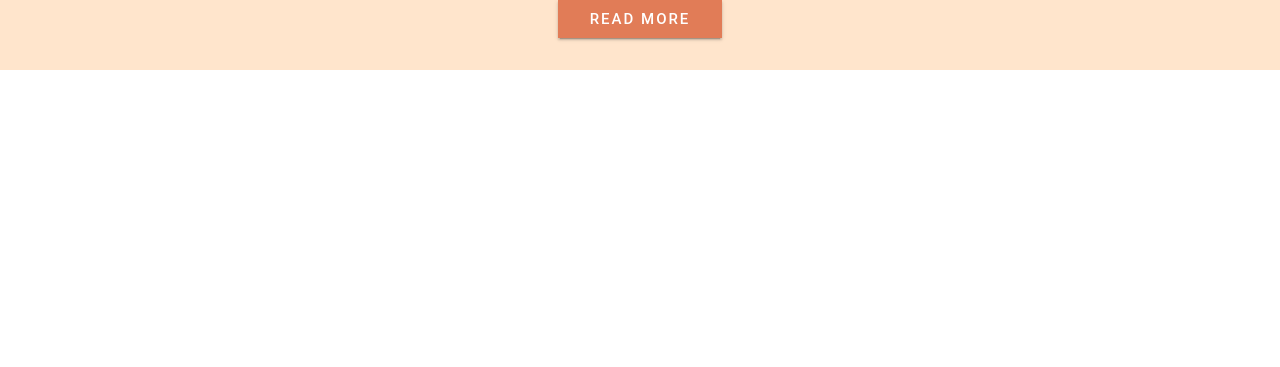
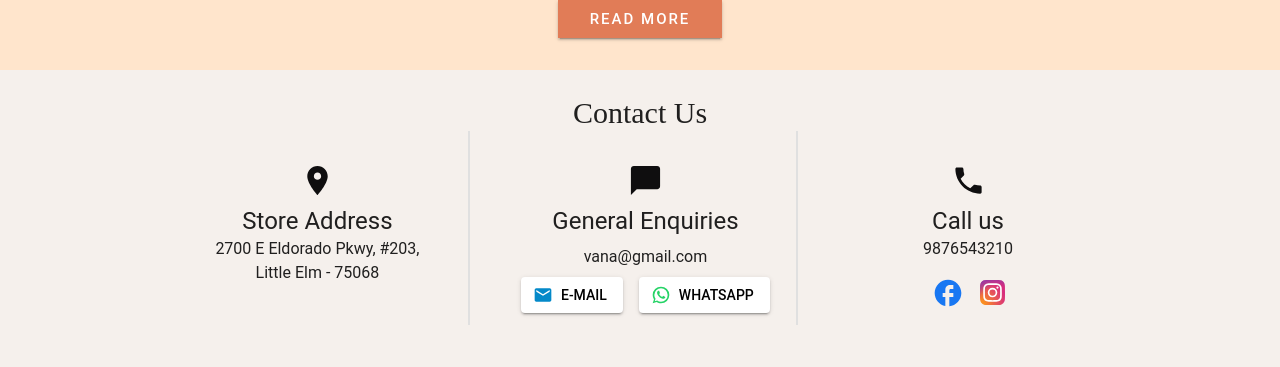
Before and after one commit to TamtreePvtLtd/TAMTREE_VANA_UserPortal, a React app: page / in a window 1280 px wide. Shown: the part 1448-1815 px from the top of the page. Before the commit the page ends 1518 px from the top, so only its background shows below. Built offline with nearby package versions, Linux system fonts and the light colour scheme; no server answers; the HTML template or start-up script is replaced by a standard one.

Commit message:
layout changes

```diff
--- a/src/common/component/layout/Layout.tsx
+++ b/src/common/component/layout/Layout.tsx
@@ -15,7 +15,7 @@ const Layout = () => {
   location.pathname === `/${paths.LOGIN}` || location.pathname === `/${paths.SIGNUP}`;
 
   const isProductDetailPage = location.pathname.startsWith(
-    `/${paths.PRODUCTDETAIL}`
+    `${paths.PRODUCTDETAIL}`
   );
 
   return (
@@ -30,7 +30,8 @@ const Layout = () => {
       <Box sx={{ marginTop: "5px" }}>
         <Outlet />
       </Box>
-      {isLoginOrSignup && isProductDetailPage && <Footer />}
+      <Footer />
+      {/* {!isLoginOrSignup && !isProductDetailPage && <Footer />} */}
     </>
   );
 };
```
